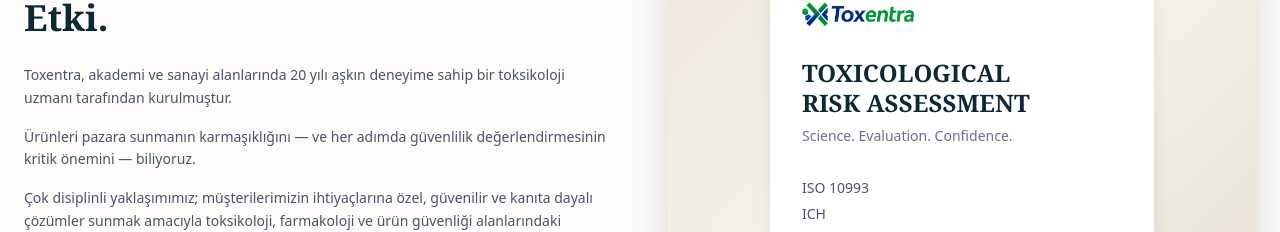
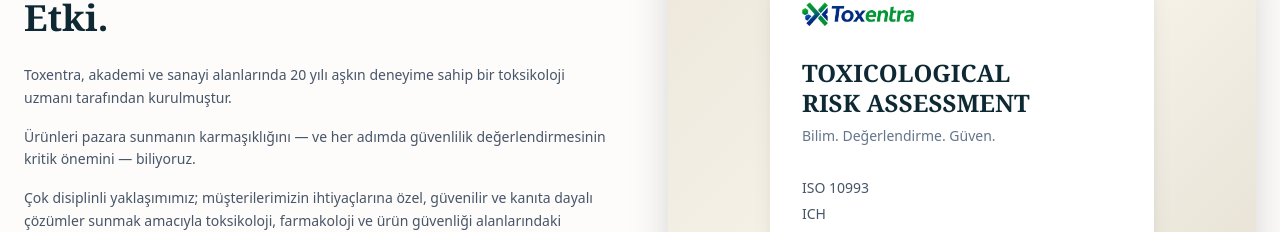
Before and after one commit to shandesipahi/Toxentra-Website, a Next.js app: page /tr/about in a window 1280 px wide. Shown: the part 1296-1528 px from the top of the page. Built offline with nearby package versions, Linux system fonts and the light colour scheme.

Commit message:
Update page.js

```diff
--- a/app/tr/about/page.js
+++ b/app/tr/about/page.js
@@ -271,7 +271,7 @@ export default function AboutPage() {
                 <br />
                 RISK ASSESSMENT
               </h3>
-              <p className="text-sm text-slate-500 mb-8">Science. Evaluation. Confidence.</p>
+              <p className="text-sm text-slate-500 mb-8">Bilim. Değerlendirme. Güven.</p>
               <ul className="space-y-1.5 text-sm text-slate-600">
                 {["ISO 10993", "ICH", "EMA", "FDA", "OECD"].map((t) => (
                   <li key={t}>{t}</li>
```
